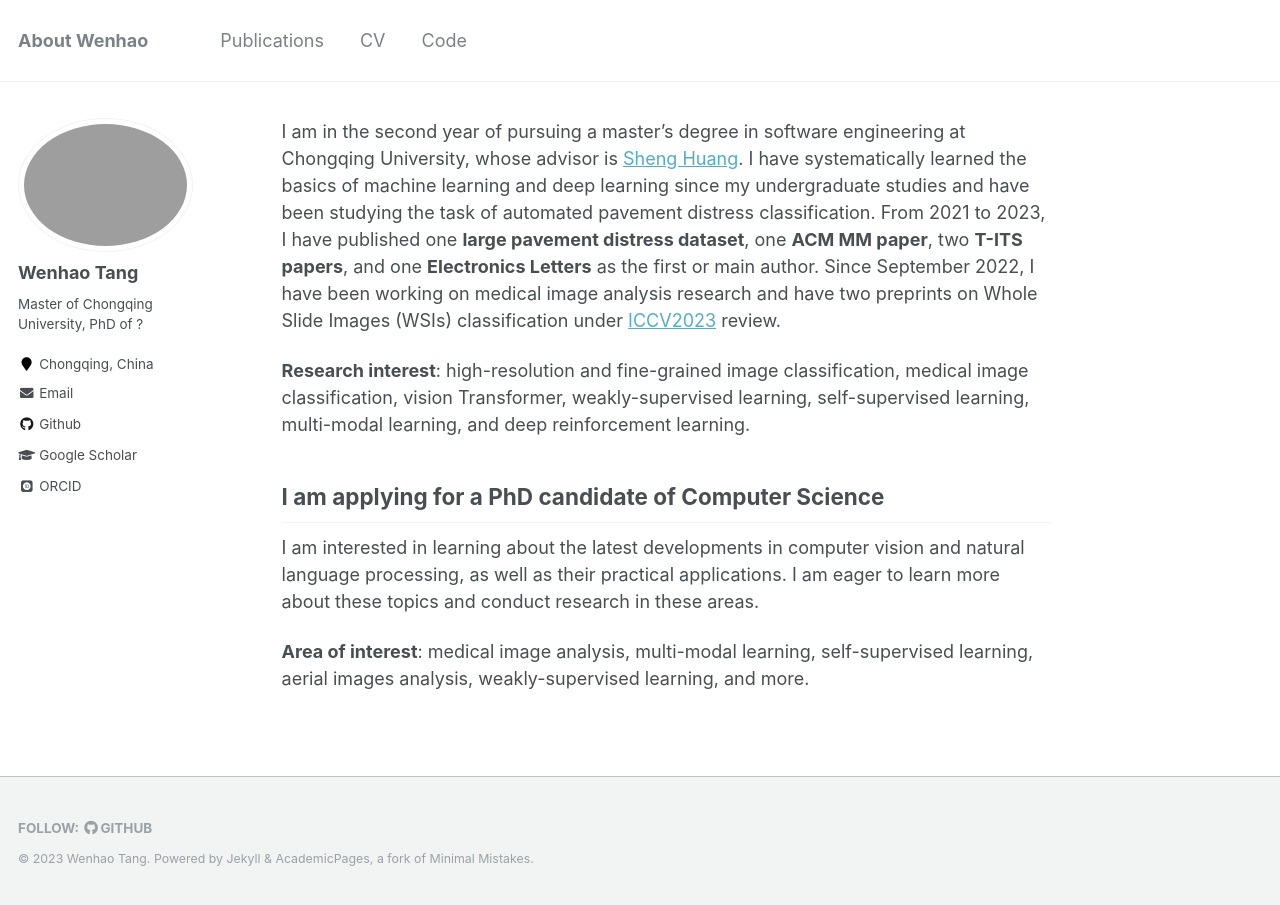
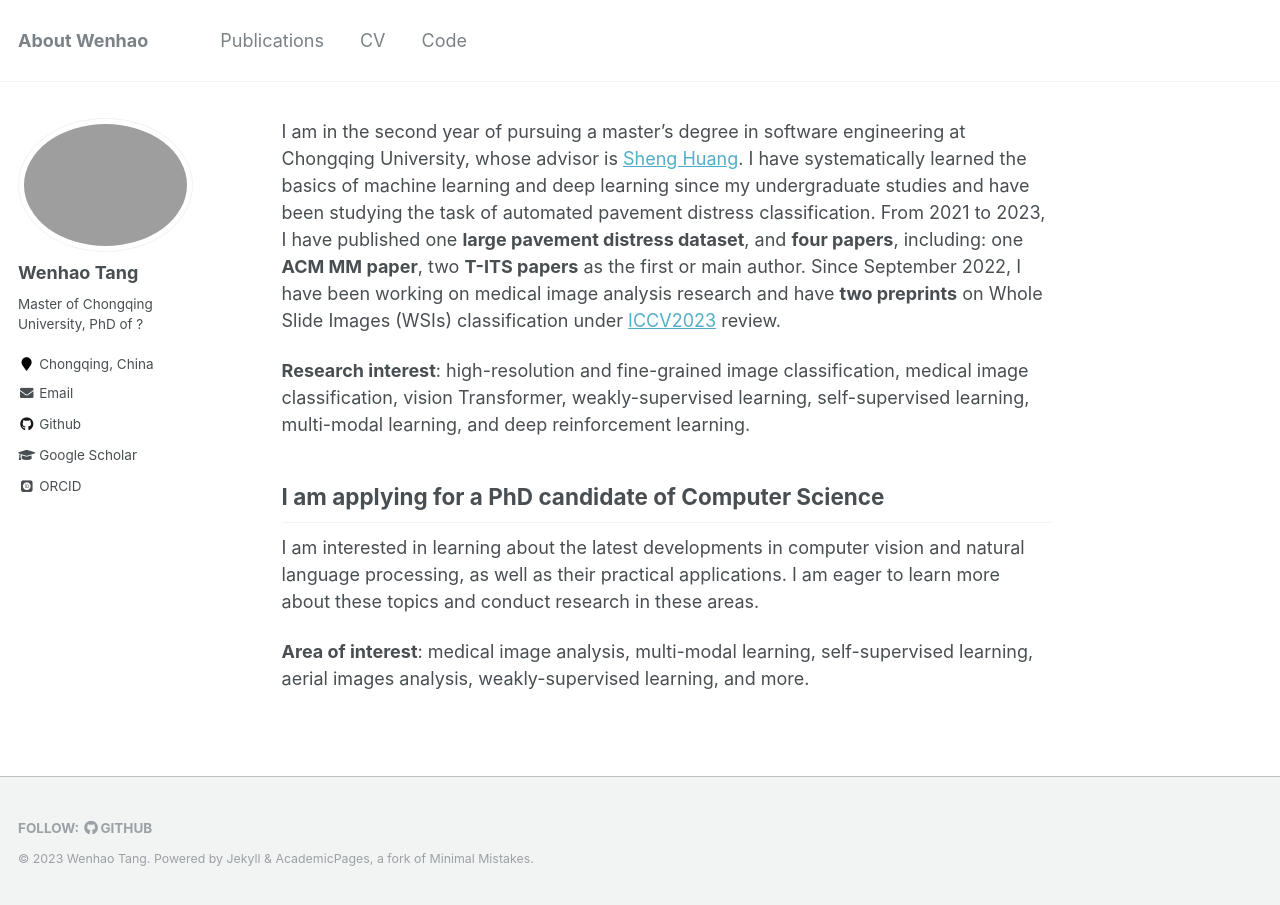
Before and after one commit to DearCaat/DearCaat.github.io, a Jekyll site: the page built from _pages/about.md, in a window 1280 px wide. Built offline with Jekyll 4.4.1, drawn with Linux system fonts in a browser that asks for light colours; some web fonts are replaced.

Commit message:
update homepage

```diff
--- a/_pages/about.md
+++ b/_pages/about.md
@@ -8,7 +8,7 @@ redirect_from:
   - /about.html
 ---
 
-I am in the second year of pursuing a master's degree in software engineering at Chongqing University, whose advisor is [Sheng Huang](http://www.cse.cqu.edu.cn/info/2096/3496.htm). I have systematically learned the basics of machine learning and deep learning since my undergraduate studies and have been studying the task of automated pavement distress classification. From 2021 to 2023, I have published one **large pavement distress dataset**, one **ACM MM paper**, two **T-ITS papers**, and one **Electronics Letters** as the first or main author. Since September 2022, I have been working on medical image analysis research and have two preprints on Whole Slide Images (WSIs) classification under [ICCV2023](https://iccv2023.thecvf.com/) review.
+I am in the second year of pursuing a master's degree in software engineering at Chongqing University, whose advisor is [Sheng Huang](http://www.cse.cqu.edu.cn/info/2096/3496.htm). I have systematically learned the basics of machine learning and deep learning since my undergraduate studies and have been studying the task of automated pavement distress classification. From 2021 to 2023, I have published one **large pavement distress dataset**, and **four papers**, including: one **ACM MM paper**, two **T-ITS papers** as the first or main author. Since September 2022, I have been working on medical image analysis research and have **two preprints** on Whole Slide Images (WSIs) classification under [ICCV2023](https://iccv2023.thecvf.com/) review.
 
 **Research interest**: high-resolution and fine-grained image classification, medical image classification, vision Transformer, weakly-supervised learning, self-supervised learning, multi-modal learning, and deep reinforcement learning.
 
```
